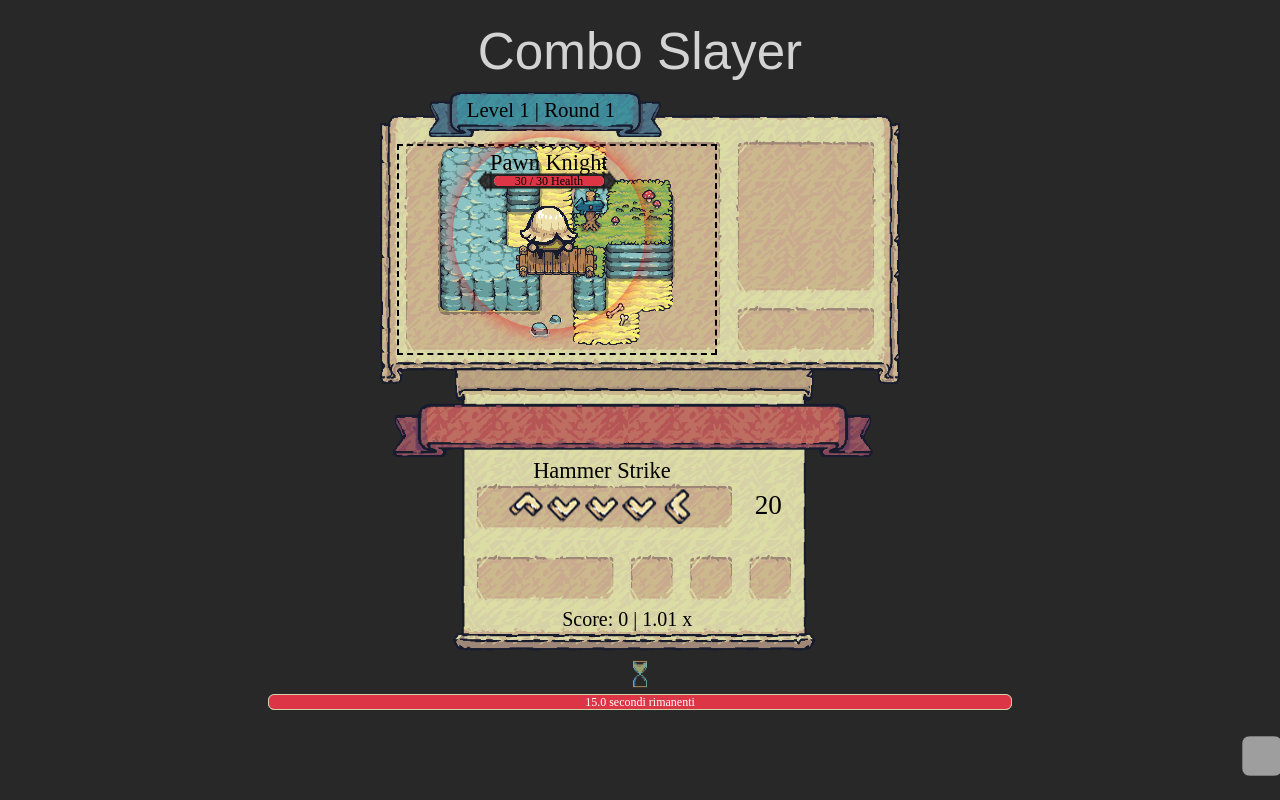
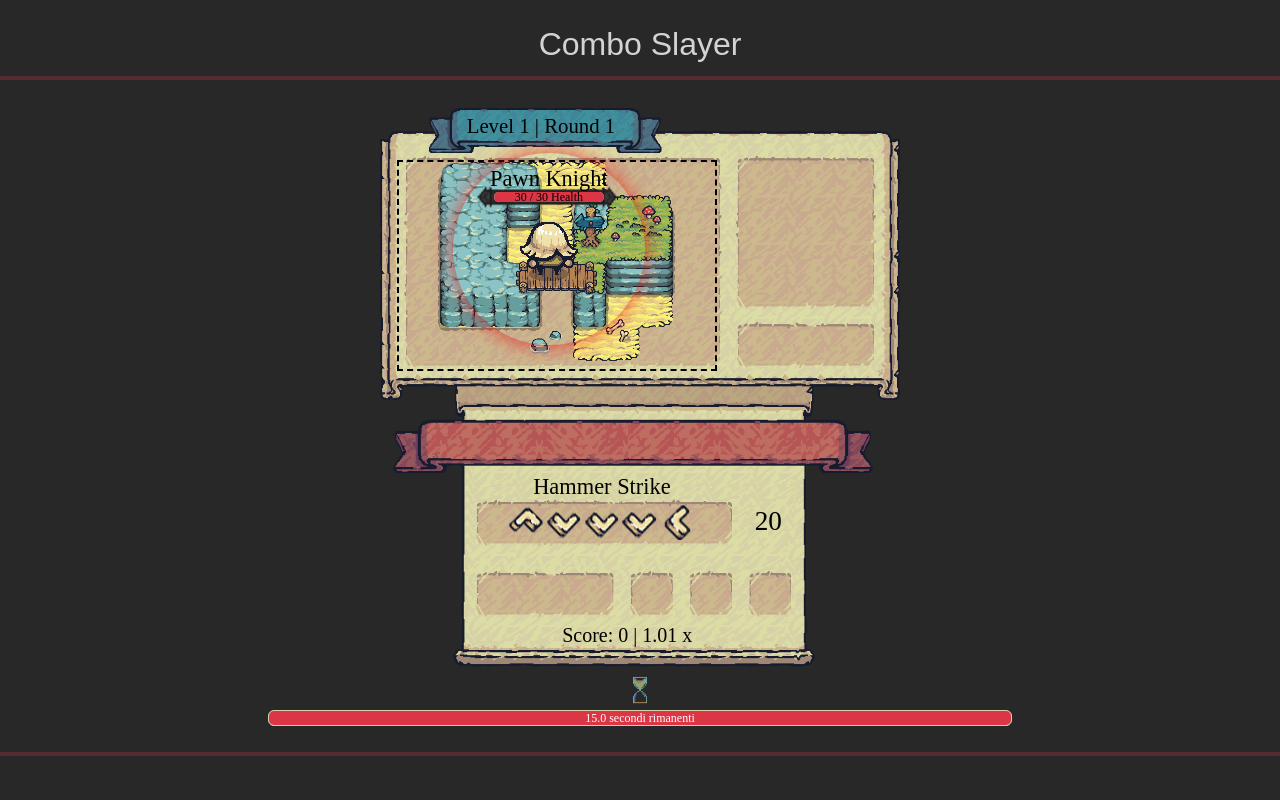
Before and after one commit to Carlo-Adile/combo-slayer, a Vue app: page / in a window 1280 px wide. Built offline with nearby package versions, Linux system fonts and the light colour scheme; grey boxes are pictures that could not be loaded; the HTML template or start-up script is replaced by a standard one; a web font is replaced by a local one.

Commit message:
minor css change

```diff
--- a/src/App.vue
+++ b/src/App.vue
@@ -18,26 +18,22 @@ export default {
 
   },
 
-
 }
 
 </script>
 
 <template>
   <header id="app_header">
-    <div>
-      <TopBanner />
-    </div>
+    <TopBanner />
+    <hr class="w-100 border border-2 border-danger">
   </header>
-
 
   <div id="app_main">
     <GameMaster />
-
   </div>
 
   <div id="app_footer">
-
+    <hr class="w-100 border border-2 border-danger">
   </div>
 
 </template>
@@ -55,7 +51,13 @@ export default {
 
 #app_header {
   @include align_all;
-  height: 10vh;
+  height: 12vh;
+
+  position: relative;
+  hr{
+    position: absolute;
+    bottom: 0;
+  }
 }
 
 #app_main {
@@ -66,6 +68,14 @@ export default {
 
 #app_footer {
   @include align_all;
-  height: 10vh;
+  position: relative;
+  height: 8vh;
+
+  position: relative;
+  hr{
+    position: absolute;
+    top: 0;
+  }
 }
+
 </style>
--- a/src/components/TopBanner.vue
+++ b/src/components/TopBanner.vue
@@ -18,8 +18,8 @@ export default {
   <div id="top_banner">
     <div class="container-fluid">
       <div class="row w-100 mx-auto">
-        <div class="col w-100 mt-4" >
-          <h1>Combo Slayer</h1>
+        <div class="col w-100" >
+          <h2>Combo Slayer</h2>
         </div>
 
       </div>
```
